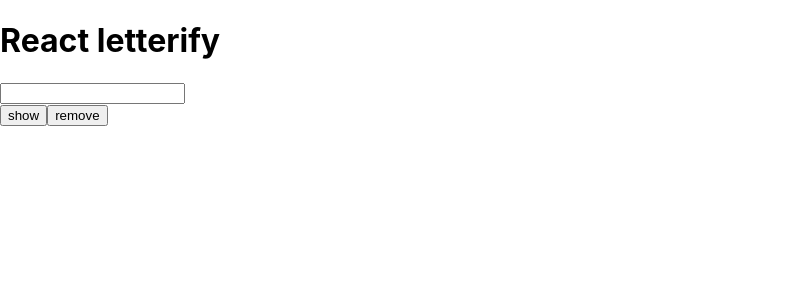
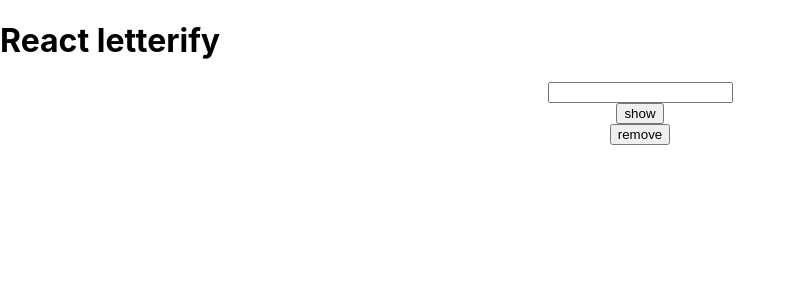
Before and after one commit to jir-f/react-letterify, a React (Create React App) app: page / in a window 1280 px wide. Shown: the top 300 px of the page, without its empty margins (0-796 px from the left). Built offline with nearby package versions, Linux system fonts and the light colour scheme.

Commit message:
Ready for examples

```diff
--- /dev/null
+++ b/src/style/modules/_example.scss
@@ -0,0 +1,7 @@
+.example {
+  display: flex;
+  flex-direction: column;
+  justify-content: center;
+  align-items: center;
+  width: 100%;
+}
--- a/src/style/style.scss
+++ b/src/style/style.scss
@@ -1 +1,2 @@
 @import 'modules/typography';
+@import 'modules/example';
--- a/src/view/example.tsx
+++ b/src/view/example.tsx
@@ -33,6 +33,7 @@ export default class Example extends Component<ExampleProps, ExampleState>{
   render() {
     return (
       <div className='example'>
+
         <Input
           inputString={this.state.inputString}
           handleInputChange={this.handleChange}
@@ -48,10 +49,10 @@ export default class Example extends Component<ExampleProps, ExampleState>{
               direction={'up'}
           />
         <button className="show_button" onClick={() => this.buttonClick()}>
-            show
+          show
         </button>
         <button className="show_button" onClick={() => this.buttonClick()}>
-            remove
+          remove
         </button>
       </div>
     );
```
Also changed, not shown: 1 other file (tests, documents, lock files or other folders).
